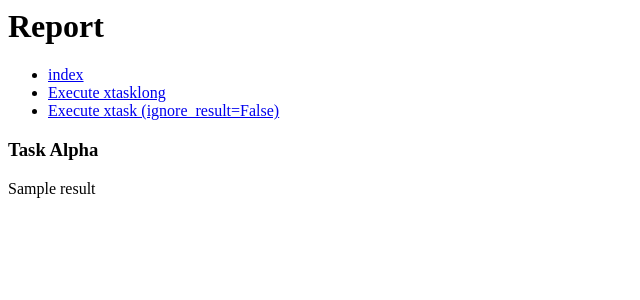
After one commit to perwagner/django-celery-beat-example, a Django app: template templates/task_alpha.html in a window 1280 px wide. The commit adds this page. Shown: the top 300 px of the page, without its empty margins (0-640 px from the left). Run offline with Django 3.2, Linux system fonts and the light colour scheme; the template is opened without the code that fills it: most values are stand-ins (such as "Sample title", 1, 10 or a date in 2020); parts of the project's set-up code (start-up, migrations or seed data) failed here and were passed over.

Commit message:
Change results backend to sqlite

```diff
--- a/beatme/settings.py
+++ b/beatme/settings.py
@@ -121,6 +121,8 @@ STATIC_URL = '/static/'
 
 
 CELERY_BROKER_URL = 'amqp://user:user@localhost:5672'
-CELERY_RESULT_BACKEND = 'amqp://user:user@localhost:5672'
+# CELERY_RESULT_BACKEND = 'amqp://user:user@localhost:5672'
+CELERY_RESULT_BACKEND = 'db+sqlite:///results.sqlite'
+
 CELERY_EVENT_QUEUE_EXPIRES = 120
 CELERY_TASK_RESULT_EXPIRES = 10
--- a/report/forms.py
+++ b/report/forms.py
@@ -0,0 +1,5 @@
+from django import forms
+
+
+class AsyncResultForgetForm(forms.Form):
+    async_result = forms.CharField(label='AsyncResult', max_length=100)
--- a/report/urls.py
+++ b/report/urls.py
@@ -2,9 +2,14 @@ from django.urls import path
 
 from .views import (
     index,
+    task_alpha,
+    task_beta,
 )
 
 
 urlpatterns = [
     path('', index, name='index'),
+    path('alpha', task_alpha, name='alpha'),
+    path('beta', task_beta, name='beta'),
+
 ]
--- a/requirements.txt
+++ b/requirements.txt
@@ -19,6 +19,7 @@ python-crontab==2.4.0
 python-dateutil==2.8.0
 pytz==2019.3
 six==1.12.0
+SQLAlchemy==1.3.10
 sqlparse==0.3.0
 tornado==5.1.1
 typed-ast==1.4.0
--- a/templates/base.html
+++ b/templates/base.html
@@ -10,6 +10,12 @@
             <h1>Report</h1>
         </div>
 
+        <ul>
+            <li><a href={% url 'index' %}>index</a></li>
+            <li><a href={% url 'alpha' %}>Execute xtasklong</a></li>
+            <li><a href={% url 'beta' %}>Execute xtask (ignore_result=False)</a></li>
+        </ul>
+
     {% block content %}
 
     {% endblock %}
--- /dev/null
+++ b/templates/task_alpha.html
@@ -0,0 +1,11 @@
+{% extends 'base.html' %}
+
+{% block content %}
+
+<h3>Task Alpha</h3>
+
+<p>{{ result }}</p>
+
+
+
+{% endblock %}
```
Also changed, not shown: report/views.py (+53 -0 lines), templates/index.html (+5 -3 lines), 1 other file.
